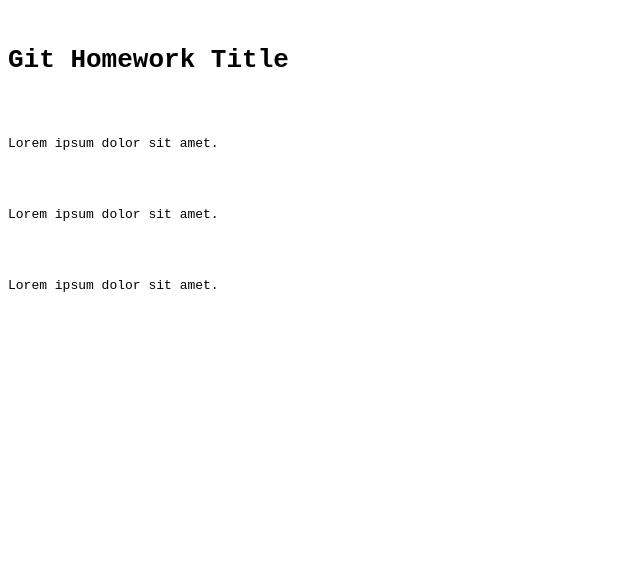
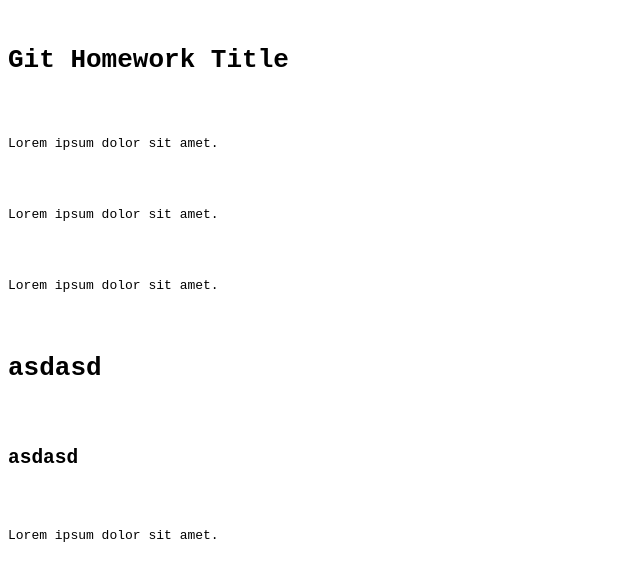
Before and after one commit to Nineinchpaws/dz, a plain HTML site: page index.html in a window 1280 px wide. Shown: the whole page, without its empty margins (0-640 px from the left). Drawn offline with Linux system fonts and the light colour scheme.

Commit message:
second commit

```diff
--- a/index.html
+++ b/index.html
@@ -12,6 +12,9 @@
         <p>Lorem ipsum dolor sit amet.</p>
         <p>Lorem ipsum dolor sit amet.</p>
         <p>Lorem ipsum dolor sit amet.</p>
+        <h1>asdasd</h1>
+        <h2>asdasd</h2>
+        <p>Lorem ipsum dolor sit amet.</p>
     </pre>
     <script>
 
```
